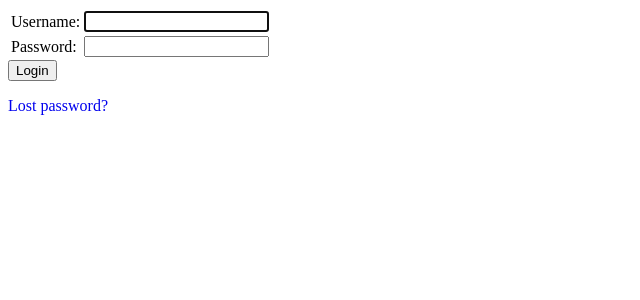
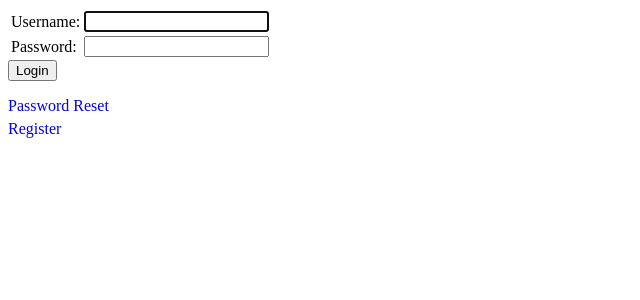
Before and after one commit to raymond-lee093/miniproject4RaymondLee, a Django app: page /accounts/login/ in a window 1280 px wide. Shown: the top 300 px of the page, without its empty margins (0-640 px from the left). Run offline with Django 5.2, Linux system fonts and the light colour scheme.

Commit message:
Modified url links and style.

```diff
--- a/mysite/templates/registration/login.html
+++ b/mysite/templates/registration/login.html
@@ -38,5 +38,7 @@
     </form>
 </body>
 {# Assumes you set up the password_reset view in your URLconf #}
-<p><a href="{% url 'password_reset' %}" style="text-decoration: none">Lost password?</a></p>
+<p style="margin-bottom: 5px;"><a href="{% url 'password_reset' %}" style="text-decoration: none">Password Reset</a></p>
+<a href="{% url 'polls:signup' %}" style="text-decoration: none;">Register</a>
+
 </html>
```
